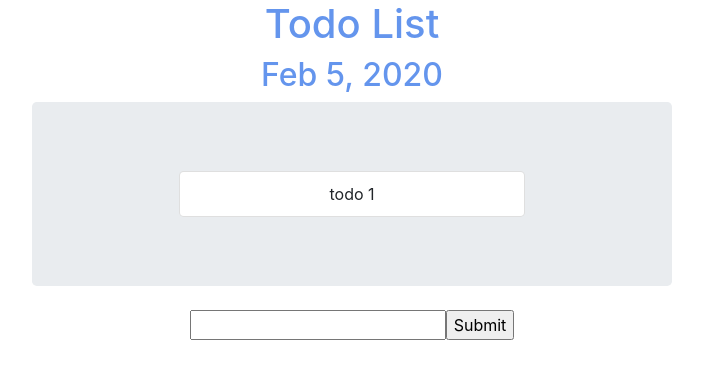
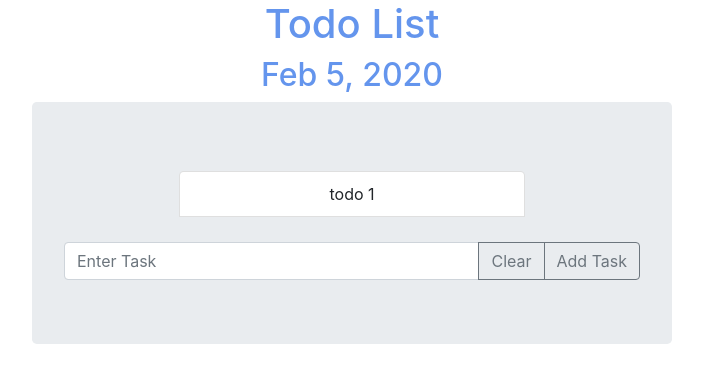
Before and after one commit to twandeveloper/React-Todo, a React (Create React App) app: page / in a window 1280 px wide. Shown: the top 382 px of the page, without its empty margins (288-991 px from the left). Built offline with nearby package versions, Linux system fonts and the light colour scheme.

Commit message:
Added boot strap components to clean up style

```diff
--- a/src/App.js
+++ b/src/App.js
@@ -2,7 +2,7 @@ import React, { Component } from 'react'
 import 'bootstrap/dist/css/bootstrap.min.css'
 
 import Todos from './components/Todos/Todos'
-import AddTodo from './components/AddTodo/AddTodo'
+
 import Header from './components/Header/Header'
 
 import './App.css'
@@ -12,16 +12,17 @@ export class App extends Component {
   state = {
     todos: [
       {task: 'todo 1'}
-    ]
+    ],
+    todo: ''
   }
 
-  getTodo = (event) => {
+  getTodoHandler = (event) => {
     this.setState({todo: event.target.value })
     console.log(this.state.todo);
 
   }
 
-  addTodo = (event, taskIndex) => {
+  addTodoHandler = (event, taskIndex) => {
     const todoObj = {task: this.state.todo}
     console.log(todoObj);
     console.log(taskIndex);
@@ -31,8 +32,14 @@ export class App extends Component {
     console.log(todos);
 
     this.setState({todos: todos})
+    this.setState({todo: ''})
     event.preventDefault()
     event.target.reset()
+  }
+
+  clearTodoInputHandler = () => {
+    this.setState({todo: ''})
+
   }
 
   deleteTodo = (taskIndex) => {
@@ -47,12 +54,10 @@ export class App extends Component {
         <Header/>
         <Todos
           todos={this.state.todos}
-          delete={this.deleteTodo}/>
-        <br/>
-        <AddTodo
-          todo={this.props.todo}
-          addTodo={(event) => this.addTodo(event)}
-          getTodo={(event) => this.getTodo(event)}/>
+          delete={this.deleteTodo}
+          addTodo={(event) => this.addTodoHandler(event)}
+          getTodo={(event) => this.getTodoHandler(event)}
+          clearInput={this.clearTodoInputHandler}/>
       </div>
     )
   }
--- a/src/components/AddTodo/AddTodo.js
+++ b/src/components/AddTodo/AddTodo.js
@@ -1,10 +1,20 @@
 import React from 'react'
+import {InputGroup, Form, FormControl, Button} from 'react-bootstrap'
+import classes from './AddTodo.module.css'
 
 export default function AddTodo(props) {
     return (
-        <form onSubmit={props.addTodo}>
-          <input type='text' value={props.todo} onChange={props.getTodo}/>
-          <input type='submit' value='Submit' />
-        </form>
+      <Form className={classes.AddTodo} onSubmit={props.addTodo} >
+           <InputGroup>
+        <FormControl placeholder='Enter Task' value={props.todo} onChange={props.getTodo}/>
+          {/* <input type='text' value={props.todo} onChange={props.getTodo}/>
+          <input type='submit' value='Submit' /> */}
+
+            <InputGroup.Append >
+              <Button variant='outline-secondary' type='reset' onClick={props.clearInput}>Clear</Button>
+              <Button variant='outline-secondary' type='submit' >Add Task</Button>
+            </InputGroup.Append>
+        </InputGroup>
+      </Form>
     )
 }
--- /dev/null
+++ b/src/components/AddTodo/AddTodo.module.css
@@ -0,0 +1,3 @@
+.AddTodo {
+    margin-top: 20px;
+}
--- a/src/components/Todos/Todos.js
+++ b/src/components/Todos/Todos.js
@@ -1,7 +1,8 @@
 import React from 'react'
-import { Jumbotron, Container } from 'react-bootstrap'
+import { Jumbotron } from 'react-bootstrap'
 
 import TodoItem from './TodoItem/TodoItem'
+import AddTodo from '../AddTodo/AddTodo'
 
 import classes from './Todos.module.css'
 
@@ -18,6 +19,10 @@ export default function Todos(props) {
     return (
         <Jumbotron className={classes.Todos}>
             { todos }
+            <AddTodo
+                addTodo={props.addTodo}
+                getTodo={props.getTodo}
+                clearInput={props.clearInput}/>
         </Jumbotron>
     )
 }
```
